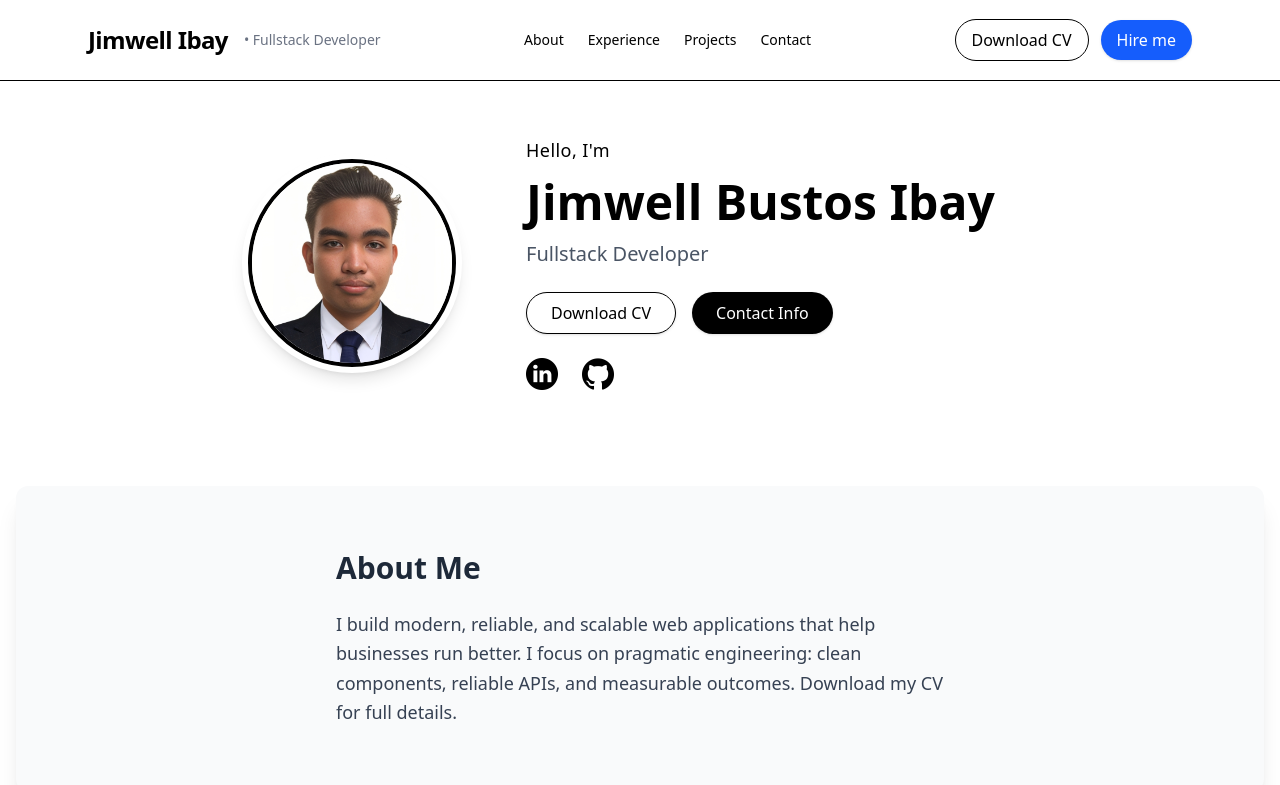
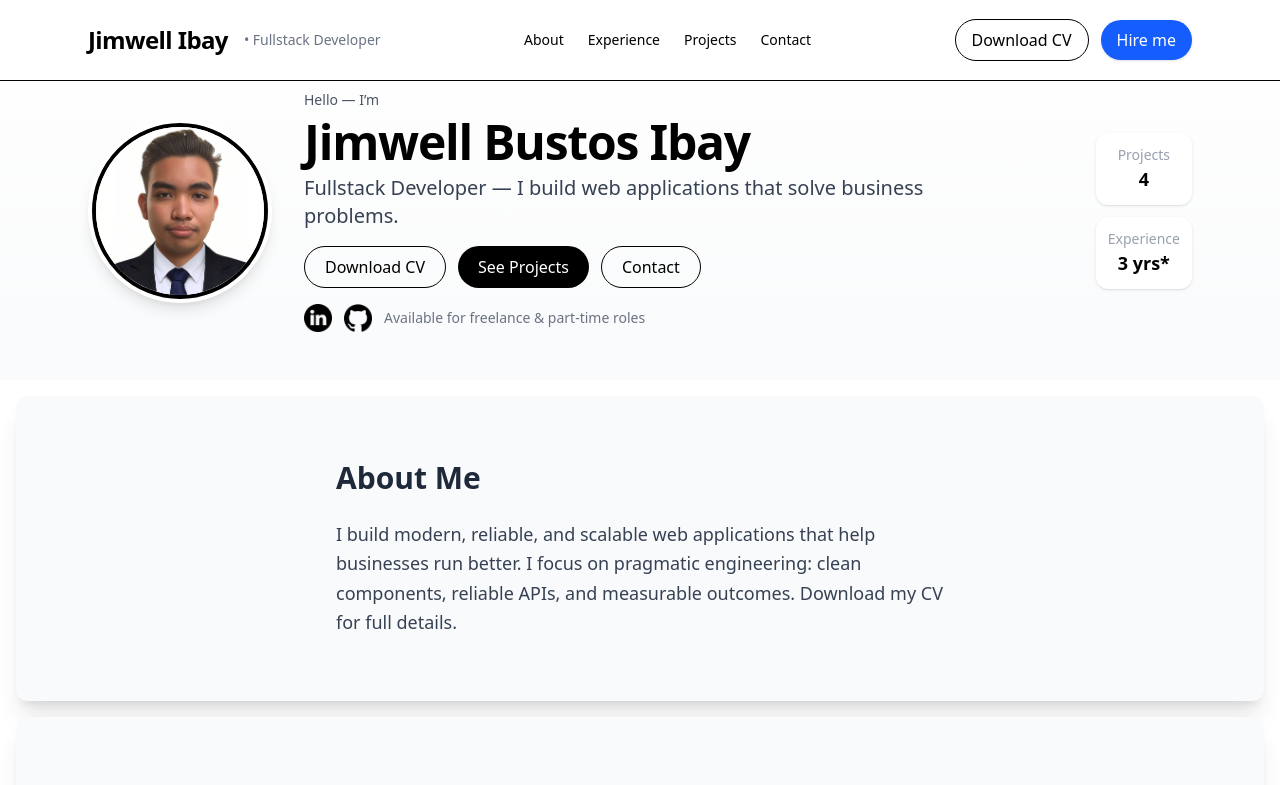
Before and after one commit to ibayjimwell/ibayjimwell, a Vue app: page / in a window 1280 px wide. Shown: the top 785 px of the page. Built offline with nearby package versions, Linux system fonts and the light colour scheme.

Commit message:
Revise Hero

```diff
--- a/src/components/Hero.vue
+++ b/src/components/Hero.vue
@@ -1,66 +1,72 @@
-<script setup>
-    import data from '../data.json'
-
-    const downloadCV = () => {
-        alert('CV download functionality is not implemented yet.')
-    }
-
-    const scrollTo = (id) => {
-        document.querySelector(id).scrollIntoView({ behavior: 'smooth' })
-    }
-
-    const openLink = (url) => {
-        window.open(url, '_blank')
-    }
-</script>
-
 <template>
-    <!-- Hero Section -->
-    <section
-      id="profile"
-      class="flex flex-col md:flex-row items-center justify-center gap-6 md:gap-16 py-12 md:py-20 pt-[17vh] md:pt-[17vh] px-4 sm:px-8"
-    >
-      <div class="flex-shrink-0 shadow-lg rounded-full p-1.5 bg-white mb-2 md:mb-0">
-        <img
-          src="../../public/profile-pic.png"
-          :alt="data.name"
-          class="w-32 h-32 sm:w-44 sm:h-44 md:w-52 md:h-52 rounded-full object-cover border-4 border-black"
-        />
-      </div>
-      <div class="w-full max-w-lg flex flex-col items-center md:items-start text-center md:text-left">
-        <p class="text-base sm:text-lg mb-1 sm:mb-2 tracking-wide">Hello, I'm</p>
-        <h1 class="text-3xl sm:text-4xl md:text-5xl font-extrabold mb-1 sm:mb-2 leading-tight">
-          {{ data.fullname }}
-        </h1>
-        <p class="text-lg sm:text-xl text-gray-600 mb-4 sm:mb-6 font-medium">{{ data.profession }}</p>
-        <div class="flex flex-col sm:flex-row w-full justify-center md:justify-start gap-3 sm:gap-4 mb-4 sm:mb-6">
-          <button
-            @click="downloadCV"
-            class="bg-white border border-black px-5 sm:px-6 py-2 rounded-full shadow hover:bg-gray-100 font-medium transition"
-          >
-            Download CV
-          </button>
-          <button
-            @click="scrollTo('#contact')"
-            class="bg-black text-white px-5 sm:px-6 py-2 rounded-full font-medium shadow transition"
-          >
-            Contact Info
-          </button>
-        </div>
-        <div class="flex justify-center md:justify-start gap-5 sm:gap-6">
-          <img
-            src="../assets/linkedin.png"
-            alt="LinkedIn"
-            class="w-7 h-7 sm:w-8 sm:h-8 cursor-pointer hover:scale-110 transition"
-            @click="openLink(data.linkedin)"
-          />
-          <img
-            src="../assets/github.png"
-            alt="GitHub"
-            class="w-7 h-7 sm:w-8 sm:h-8 cursor-pointer hover:scale-110 transition"
-            @click="openLink(data.github)"
-          />
+  <section id="profile" class="relative pt-[90px] pb-12 bg-gradient-to-b from-white to-gray-50">
+    <div class="max-w-6xl mx-auto px-4 md:px-6 flex flex-col md:flex-row items-center gap-8">
+      <div class="flex-shrink-0">
+        <div class="rounded-full p-1 bg-white shadow-lg">
+          <img :src="profilePic" :alt="data.fullname" class="w-36 h-36 md:w-44 md:h-44 rounded-full object-cover border-4 border-black"/>
         </div>
       </div>
-    </section>
+
+      <div class="max-w-2xl">
+        <p class="text-sm text-gray-600 mb-2">Hello — I’m</p>
+        <h1 class="text-3xl md:text-5xl font-extrabold tracking-tight mb-2">{{ data.fullname }}</h1>
+        <p class="text-lg md:text-xl text-gray-700 mb-4">{{ data.profession }} — I build web applications that solve business problems.</p>
+
+        <div class="flex gap-3 flex-wrap mb-4">
+          <a :href="data.cv" target="_blank" class="px-5 py-2 rounded-full border font-medium hover:bg-gray-50">Download CV</a>
+          <button @click="scrollTo('#projects')" class="bg-black text-white px-5 py-2 rounded-full font-medium">See Projects</button>
+          <button @click="openEmail" class="px-5 py-2 rounded-full border font-medium hover:bg-gray-50">Contact</button>
+        </div>
+
+        <div class="flex items-center gap-3">
+          <a :href="data.linkedin" target="_blank" aria-label="LinkedIn">
+            <img src="../assets/linkedin.png" alt="LinkedIn" class="w-7 h-7"/>
+          </a>
+          <a :href="data.github" target="_blank" aria-label="GitHub">
+            <img src="../assets/github.png" alt="GitHub" class="w-7 h-7"/>
+          </a>
+          <div class="text-sm text-gray-500">Available for freelance & part-time roles</div>
+        </div>
+      </div>
+
+      <!-- small KPI badges -->
+      <div class="ml-auto hidden md:flex flex-col gap-3">
+        <div class="bg-white p-3 rounded-xl shadow-sm text-center">
+          <div class="text-sm text-gray-400">Projects</div>
+          <div class="text-lg font-semibold">{{ projects.length }}</div>
+        </div>
+        <div class="bg-white p-3 rounded-xl shadow-sm text-center">
+          <div class="text-sm text-gray-400">Experience</div>
+          <div class="text-lg font-semibold">{{ experience.length }} yrs*</div>
+        </div>
+      </div>
+    </div>
+
+    <!-- subtle animated SVG / background element -->
+    <svg class="absolute right-0 top-0 -z-10 w-[420px] opacity-10" viewBox="0 0 200 200" xmlns="http://www.w3.org/2000/svg" aria-hidden>
+      <defs>
+        <linearGradient id="g1" x1="0" x2="1">
+          <stop offset="0" stop-color="#60a5fa"/>
+          <stop offset="1" stop-color="#a78bfa"/>
+        </linearGradient>
+      </defs>
+      <circle cx="100" cy="100" r="80" fill="url(#g1)"/>
+    </svg>
+  </section>
 </template>
+
+<script setup>
+  import data from '../data.json'
+  const projects = data.projects || []
+  const experience = data.experience || []
+  const profilePic = '/profile-pic.png' // place in public/
+
+  const scrollTo = (id) => {
+    const el = document.querySelector(id)
+    if (el) el.scrollIntoView({ behavior: 'smooth' })
+  }
+
+  const openEmail = () => {
+    window.location.href = `mailto:${data.email}?subject=Opportunity%20to%20work%20together`
+  }
+</script>
```
